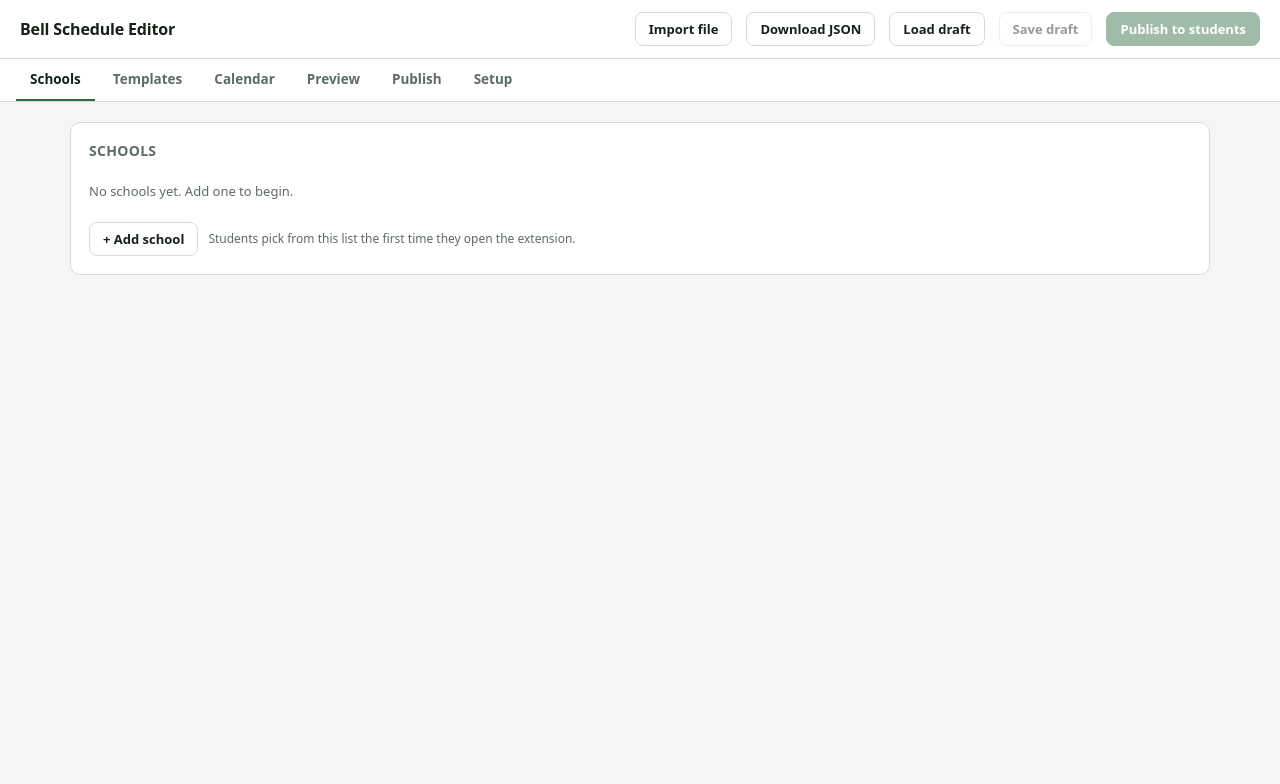
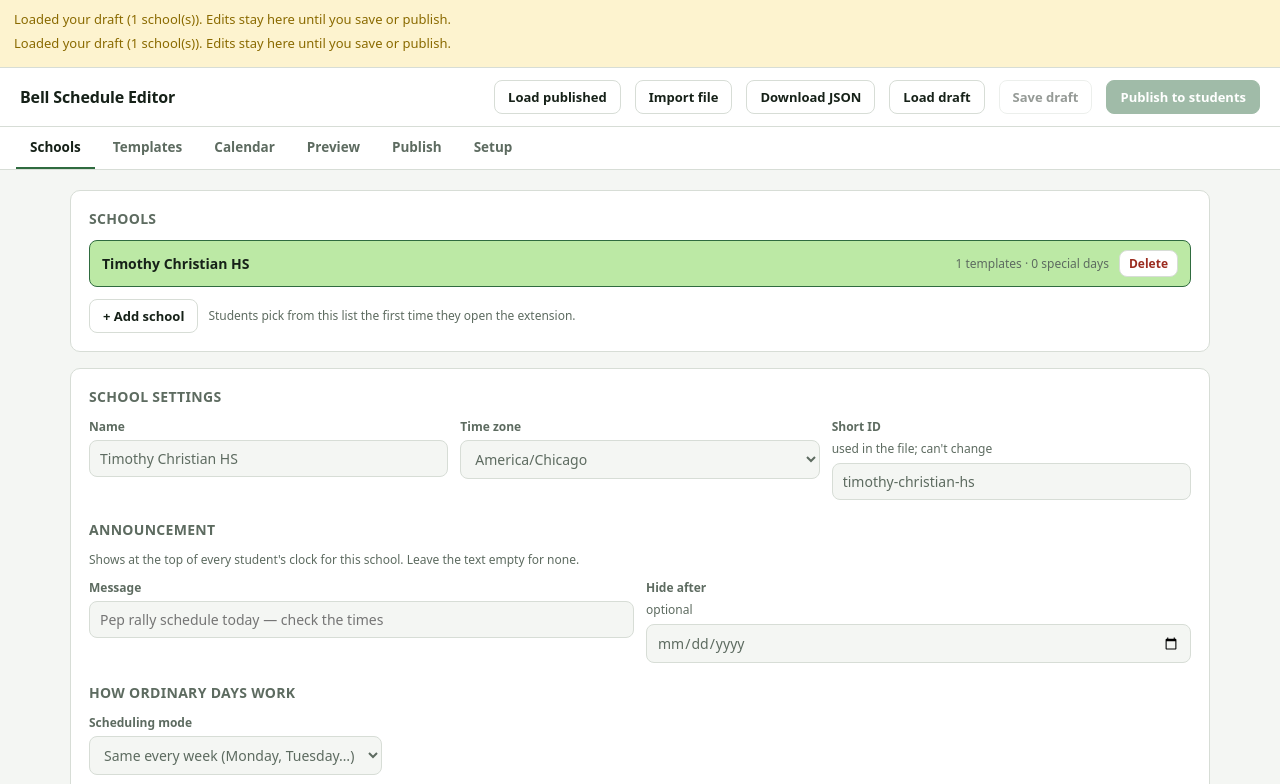
Before and after one commit to quinnmackenzie1/bell-schedules, a browser extension: page schedule-editor.html in a window 1280 px wide. Both pictures are taken after a click on the button "Load draft". Shown: the top 784 px of the page. Drawn offline with Linux system fonts and the light colour scheme.

Commit message:
Add files via upload

```diff
--- a/schedule-editor.html
+++ b/schedule-editor.html
@@ -113,6 +113,7 @@ code{background:var(--bg);border:1px solid var(--line);padding:1px 5px;border-ra
   <h1>Bell Schedule Editor</h1>
   <span class="pill" id="dirty" hidden>Unsaved</span>
   <div class="grow"></div>
+  <button class="btn" id="btn-reload">Load published</button>
   <button class="btn" id="btn-import">Import file</button>
   <button class="btn" id="btn-download">Download JSON</button>
   <button class="btn" id="btn-pull">Load draft</button>
@@ -238,7 +239,7 @@ code{background:var(--bg);border:1px solid var(--line);padding:1px 5px;border-ra
             <input type="number" id="g-breakafter" value="0" min="0" max="12"></label>
           <label class="field">Break length (minutes)<input type="number" id="g-breaklen" value="10" min="0" max="60"></label>
           <label class="field">Lunch after period <span class="hint" style="font-weight:400">0 = none</span>
-            <input type="number" id="g-lunchafter" value="0" min="0" max="12"></label>
+            <input type="number" id="g-lunchafter" value="4" min="0" max="12"></label>
           <label class="field">Lunch length (minutes)<input type="number" id="g-lunchlen" value="30" min="10" max="90"></label>
           <label class="field">Lunch tracks
             <select id="g-tracks">
@@ -1018,6 +1019,38 @@ function serialize(){
   return out;
 }
 
+/* =============== load the published file (no token needed) ===============
+   overrides.json is public, so the editor can read it with a plain fetch.
+   Writing still needs a token; this is only for populating the editor. */
+const PUBLIC_SOURCES=[
+  'overrides-draft.json',
+  'overrides.json',
+  'https://raw.githubusercontent.com/quinnmackenzie1/bell-schedules/main/overrides-draft.json',
+  'https://raw.githubusercontent.com/quinnmackenzie1/bell-schedules/main/overrides.json'
+];
+async function loadPublished(){
+  for(const url of PUBLIC_SOURCES){
+    try{
+      const r=await fetch(url,{cache:'no-cache'});
+      if(!r.ok)continue;
+      const j=await r.json();
+      if(j&&j.schools&&Object.keys(j.schools).length)return {data:j,url};
+    }catch(e){ /* try the next source */ }
+  }
+  return null;
+}
+async function autoPopulate(){
+  const found=await loadPublished();
+  if(!found)return false;
+  data=found.data;
+  curSchool=Object.keys(data.schools)[0]||null;
+  curTpl=null;dirty=false;$('dirty').hidden=true;
+  saveLocal();renderAll();
+  const which=found.url.includes('draft')?'draft':'published schedule';
+  note(`Loaded your ${which} (${Object.keys(data.schools).length} school(s)). Edits stay here until you save or publish.`,'auto');
+  return true;
+}
+
 /* ===================== GitHub ===================== */
 const PREVIEW_HOST=/(^|\.)claude\.ai$/.test(location.hostname);
 function b64(str){const bytes=new TextEncoder().encode(str);let bin='';for(let i=0;i<bytes.length;i+=0x8000)bin+=String.fromCharCode.apply(null,bytes.subarray(i,i+0x8000));return btoa(bin)}
@@ -1048,8 +1081,12 @@ async function writeFile(path,text,message){
 }
 
 async function pull(){
-  if(PREVIEW_HOST)return status('GitHub sync is blocked in the chat preview. Host this file on your Pages site and use it there.',true);
-  if(!gh.token||!gh.owner||!gh.repo)return status('Fill in the GitHub connection first.',true);
+  // No token (or a preview host)? Read the public file instead of doing nothing.
+  if(PREVIEW_HOST||!gh.token||!gh.owner||!gh.repo){
+    const ok=await autoPopulate();
+    if(ok)return;
+    return alert('Could not load. Add your GitHub connection on the Publish tab, or use Import file.');
+  }
   try{
     const r=await api(`${gh.draft}?ref=${encodeURIComponent(gh.branch)}`);
     if(r.status===404)return status('No draft yet — Save draft will create one.',false);
@@ -1060,7 +1097,7 @@ async function pull(){
     data=parsed;curSchool=Object.keys(data.schools)[0]||null;curTpl=null;
     dirty=false;$('dirty').hidden=true;renderAll();
     status('Loaded from GitHub.',false);
-  }catch(e){status('Could not load: '+e.message,true)}
+  }catch(e){status('Could not load: '+e.message,true);alert('Could not load: '+e.message)}
 }
 // Saving writes the DRAFT. Students never read this file.
 async function push(){
@@ -1229,6 +1266,8 @@ $('gen-run').onclick=()=>{
   const t=data.schools[curSchool].templates[curTpl];
   if((t.periods||[]).length&&!confirm('Replace the '+t.periods.length+' periods already in this template?'))return;
   const num=id=>Number($(id).value)||0;
+  if(Number($('g-tracks').value)>1&&!num('g-lunchafter'))
+    return alert('Set "Lunch after period" to the period lunch follows — split lunches need it.');
   const rows=generatePeriods({
     start:$('g-start').value||'08:00', count:num('g-count')||7,
     classLen:num('g-class')||45, passLen:num('g-pass'),
@@ -1254,6 +1293,11 @@ $('btn-download').onclick=()=>{
   URL.revokeObjectURL(a.href);
   saveLocal();
   status('Downloaded overrides.json \u2014 now upload it to your repo with Add file \u2192 Upload files.',false);
+};
+$('btn-reload').onclick=async()=>{
+  if(dirty&&!confirm('Replace what is in the editor with the published schedule? Unsaved changes here are lost.'))return;
+  const ok=await autoPopulate();
+  if(!ok)status('Could not reach the published file. Use Import file instead.',true);
 };
 $('btn-import').onclick=()=>$('file').click();
 $('file').onchange=e=>{
@@ -1309,6 +1353,7 @@ window.addEventListener('beforeunload',e=>{if(dirty){e.preventDefault();e.return
   $('g-path').value=gh.path;$('g-draft').value=gh.draft;$('g-token').value=gh.token;
 
   const draft=restoreLocal();
+  if(!draft)autoPopulate();
   if(draft){
     data=draft.data;
     curSchool=draft.curSchool&&data.schools[draft.curSchool]?draft.curSchool:Object.keys(data.schools)[0]||null;
```
